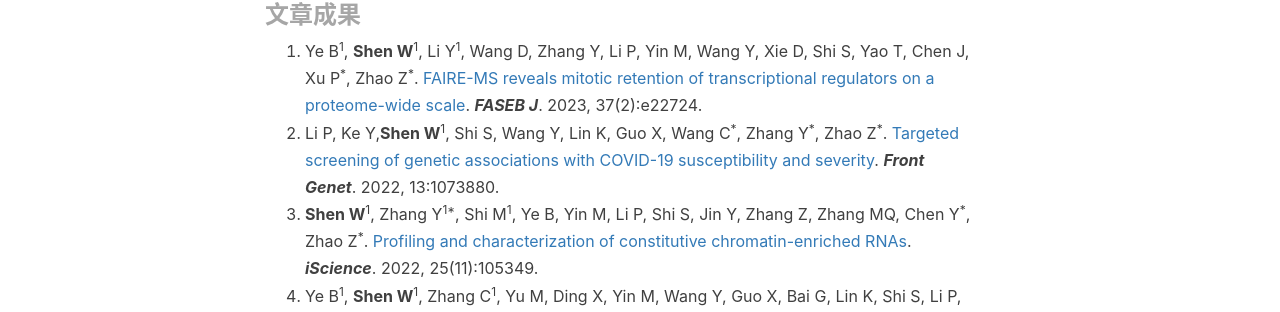
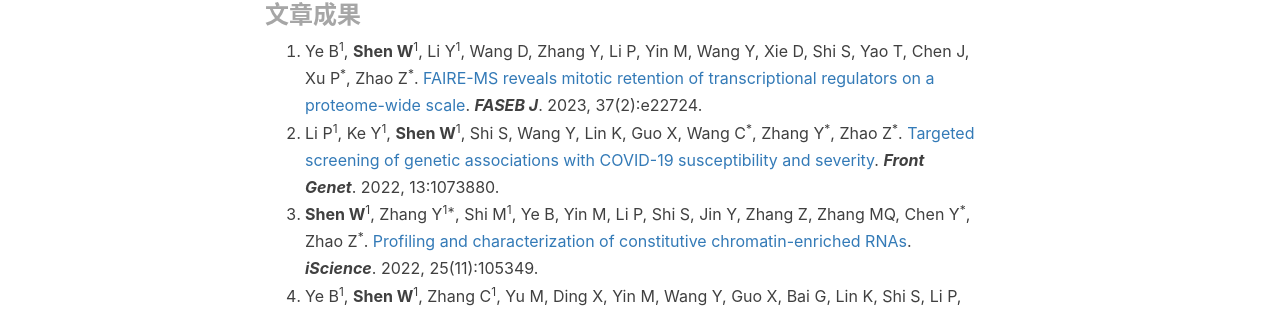
Before and after one commit to WenlongShen/WenlongShen.github.io, a Jekyll site: the page built from resume.html, in a window 1280 px wide. Shown: the part 1263-1575 px from the top of the page. Built offline with Jekyll 4.4.1, drawn with Linux system fonts in a browser that asks for light colours; comment, search, counter and statistics services are not loaded.

Commit message:
Update resume.html

```diff
--- a/resume.html
+++ b/resume.html
@@ -52,7 +52,7 @@
     <h3 id="文章成果">文章成果</h3>
       <ol>
         <li>Ye B<sup>1</sup>, <strong>Shen W</strong><sup>1</sup>, Li Y<sup>1</sup>, Wang D, Zhang Y, Li P, Yin M, Wang Y, Xie D, Shi S, Yao T, Chen J, Xu P<sup>*</sup>, Zhao Z<sup>*</sup>. <a target="_blank" href="https://faseb.onlinelibrary.wiley.com/doi/10.1096/fj.202201038RRR">FAIRE-MS reveals mitotic retention of transcriptional regulators on a proteome-wide scale</a>. <strong><em>FASEB J</em></strong>. 2023, 37(2):e22724.</li>
-        <li>Li P, Ke Y,<strong>Shen W</strong><sup>1</sup>, Shi S, Wang Y, Lin K, Guo X, Wang C<sup>*</sup>, Zhang Y<sup>*</sup>, Zhao Z<sup>*</sup>. <a target="_blank" href="https://www.frontiersin.org/articles/10.3389/fgene.2022.1073880/full">Targeted screening of genetic associations with COVID-19 susceptibility and severity</a>. <strong><em>Front Genet</em></strong>. 2022, 13:1073880.</li>
+        <li>Li P<sup>1</sup>, Ke Y<sup>1</sup>, <strong>Shen W</strong><sup>1</sup>, Shi S, Wang Y, Lin K, Guo X, Wang C<sup>*</sup>, Zhang Y<sup>*</sup>, Zhao Z<sup>*</sup>. <a target="_blank" href="https://www.frontiersin.org/articles/10.3389/fgene.2022.1073880/full">Targeted screening of genetic associations with COVID-19 susceptibility and severity</a>. <strong><em>Front Genet</em></strong>. 2022, 13:1073880.</li>
         <li><strong>Shen W</strong><sup>1</sup>, Zhang Y<sup>1*</sup>, Shi M<sup>1</sup>, Ye B, Yin M, Li P, Shi S, Jin Y, Zhang Z, Zhang MQ, Chen Y<sup>*</sup>, Zhao Z<sup>*</sup>. <a target="_blank" href="https://www.cell.com/iscience/fulltext/S2589-0042(22)01621-2">Profiling and characterization of constitutive chromatin-enriched RNAs</a>. <strong><em>iScience</em></strong>. 2022, 25(11):105349.</li>
         <li>Ye B<sup>1</sup>, <strong>Shen W</strong><sup>1</sup>, Zhang C<sup>1</sup>, Yu M, Ding X, Yin M, Wang Y, Guo X, Bai G, Lin K, Shi S, Li P, Zhang Y, Yu G<sup>*</sup>, Zhao Z<sup>*</sup>. <a target="_blank" href="https://bmcgenomics.biomedcentral.com/articles/10.1186/s12864-022-08714-2">The role of ZNF143 overexpression in rat liver cell proliferation</a>. <strong><em>BMC Genomics</em></strong>. 2022, 23(1):483.</li>
         <li>Wang Y<sup>1</sup>, <strong>Shen W</strong><sup>1*</sup>, Yin M, Huang W, Ye B, Li P, Shi S, Bai G, Guo X, Jin Y, Lin K, Zhang Y, Jiang Y<sup>*</sup>, Wang J<sup>*</sup>, Han Y<sup>*</sup>, Zhao Z<sup>*</sup>. <a target="_blank" href="https://www.frontiersin.org/articles/10.3389/fmicb.2022.879321/full">Changes in Higher-Order Chromosomal Structure of Klebsiella pneumoniae Under Simulated Microgravity</a>. <strong><em>Front Microbiol</em></strong>. 2022, 13:879321.</li>
@@ -107,7 +107,7 @@
     <h3 id="Publications">Publications</h3>
       <ol>
         <li>Ye B<sup>1</sup>, <strong>Shen W</strong><sup>1</sup>, Li Y<sup>1</sup>, Wang D, Zhang Y, Li P, Yin M, Wang Y, Xie D, Shi S, Yao T, Chen J, Xu P<sup>*</sup>, Zhao Z<sup>*</sup>. <a target="_blank" href="https://faseb.onlinelibrary.wiley.com/doi/10.1096/fj.202201038RRR">FAIRE-MS reveals mitotic retention of transcriptional regulators on a proteome-wide scale</a>. <strong><em>FASEB J</em></strong>. 2023, 37(2):e22724.</li>
-        <li>Li P, Ke Y,<strong>Shen W</strong><sup>1</sup>, Shi S, Wang Y, Lin K, Guo X, Wang C<sup>*</sup>, Zhang Y<sup>*</sup>, Zhao Z<sup>*</sup>. <a target="_blank" href="https://www.frontiersin.org/articles/10.3389/fgene.2022.1073880/full">Targeted screening of genetic associations with COVID-19 susceptibility and severity</a>. <strong><em>Front Genet</em></strong>. 2022, 13:1073880.</li>
+        <li>Li P<sup>1</sup>, Ke Y<sup>1</sup>, <strong>Shen W</strong><sup>1</sup>, Shi S, Wang Y, Lin K, Guo X, Wang C<sup>*</sup>, Zhang Y<sup>*</sup>, Zhao Z<sup>*</sup>. <a target="_blank" href="https://www.frontiersin.org/articles/10.3389/fgene.2022.1073880/full">Targeted screening of genetic associations with COVID-19 susceptibility and severity</a>. <strong><em>Front Genet</em></strong>. 2022, 13:1073880.</li>
         <li><strong>Shen W</strong><sup>1</sup>, Zhang Y<sup>1*</sup>, Shi M<sup>1</sup>, Ye B, Yin M, Li P, Shi S, Jin Y, Zhang Z, Zhang MQ, Chen Y<sup>*</sup>, Zhao Z<sup>*</sup>. <a target="_blank" href="https://www.cell.com/iscience/fulltext/S2589-0042(22)01621-2">Profiling and characterization of constitutive chromatin-enriched RNAs</a>. <strong><em>iScience</em></strong>. 2022, 25(11):105349.</li>
         <li>Ye B<sup>1</sup>, <strong>Shen W</strong><sup>1</sup>, Zhang C<sup>1</sup>, Yu M, Ding X, Yin M, Wang Y, Guo X, Bai G, Lin K, Shi S, Li P, Zhang Y, Yu G<sup>*</sup>, Zhao Z<sup>*</sup>. <a target="_blank" href="https://bmcgenomics.biomedcentral.com/articles/10.1186/s12864-022-08714-2">The role of ZNF143 overexpression in rat liver cell proliferation</a>. <strong><em>BMC Genomics</em></strong>. 2022, 23(1):483.</li>
         <li>Wang Y<sup>1</sup>, <strong>Shen W</strong><sup>1*</sup>, Yin M, Huang W, Ye B, Li P, Shi S, Bai G, Guo X, Jin Y, Lin K, Zhang Y, Jiang Y<sup>*</sup>, Wang J<sup>*</sup>, Han Y<sup>*</sup>, Zhao Z<sup>*</sup>. <a target="_blank" href="https://www.frontiersin.org/articles/10.3389/fmicb.2022.879321/full">Changes in Higher-Order Chromosomal Structure of Klebsiella pneumoniae Under Simulated Microgravity</a>. <strong><em>Front Microbiol</em></strong>. 2022, 13:879321.</li>
```
